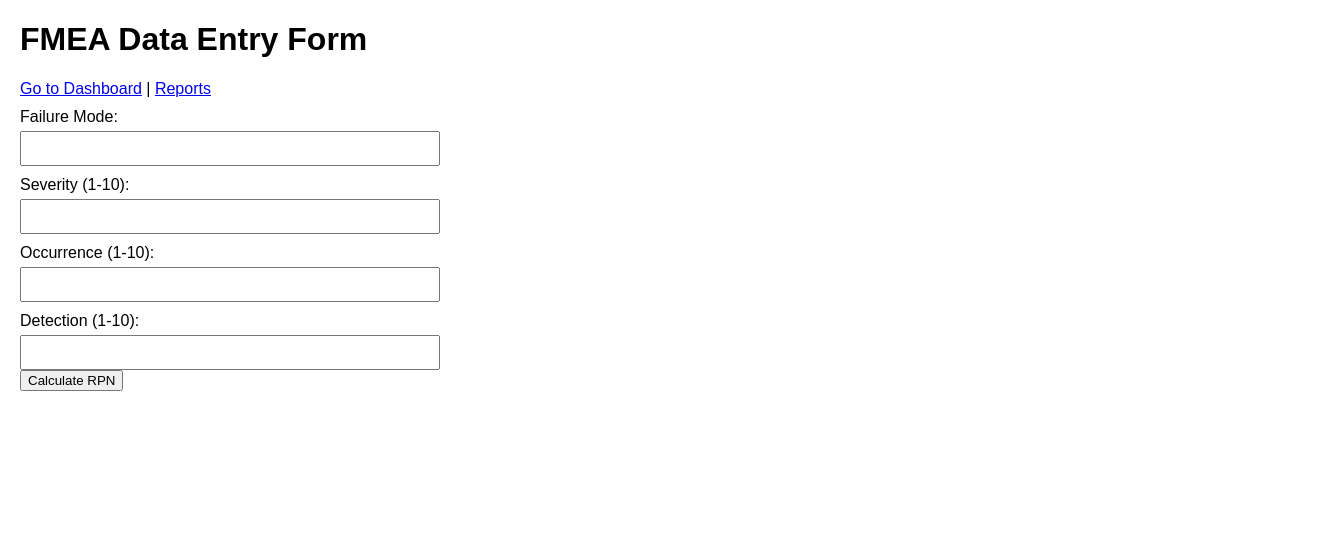
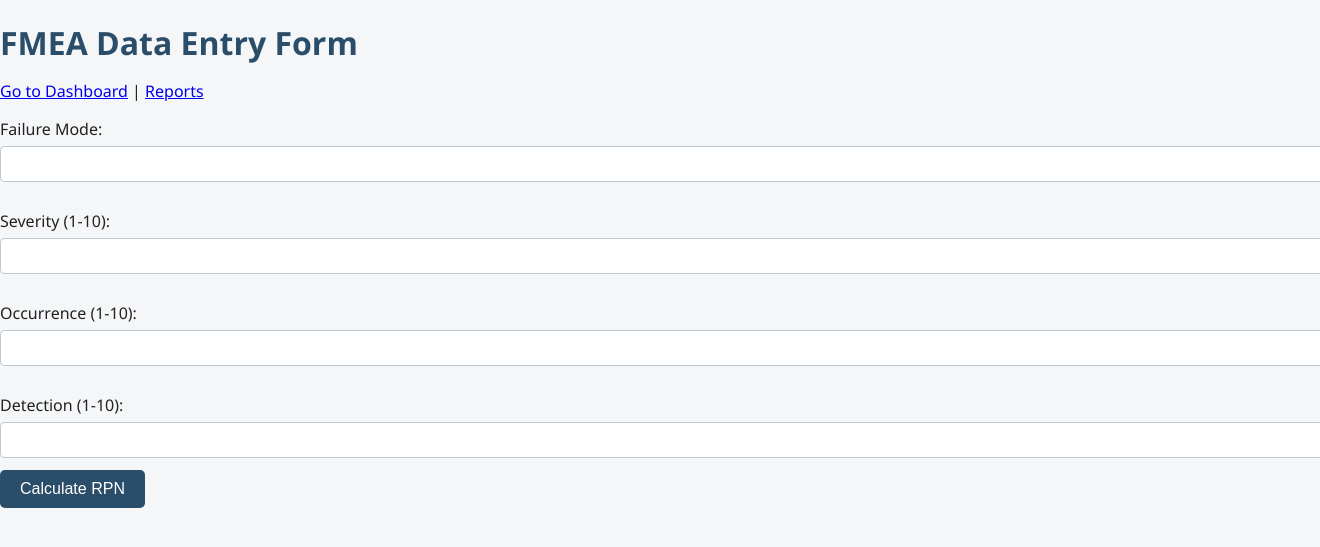
Before and after one commit to Amardoo/FMEA2, a Flask app: page / in a window 1320 px wide; the page is wider, and only the part inside the window is pictured. Shown: the top 547 px of that part. Run offline with Flask 3, Linux system fonts and the light colour scheme.

Commit message:
Enhance styles: add shared CSS and update templates

```diff
--- /dev/null
+++ b/static/style.css
@@ -0,0 +1,68 @@
+/* Enhanced style for Dashboard, Form, and Reports */
+body {
+    font-family: 'Segoe UI', Arial, sans-serif;
+    background: #f4f6f8;
+    margin: 0;
+    padding: 0;
+    color: #222;
+}
+.container {
+    max-width: 900px;
+    margin: 40px auto;
+    background: #fff;
+    border-radius: 10px;
+    box-shadow: 0 2px 8px rgba(0,0,0,0.08);
+    padding: 32px;
+}
+h1, h2, h3 {
+    color: #2a4d69;
+    margin-bottom: 16px;
+}
+button, input[type="submit"] {
+    background: #2a4d69;
+    color: #fff;
+    border: none;
+    border-radius: 5px;
+    padding: 10px 20px;
+    font-size: 1rem;
+    cursor: pointer;
+    transition: background 0.2s;
+}
+button:hover, input[type="submit"]:hover {
+    background: #1e3550;
+}
+table {
+    width: 100%;
+    border-collapse: collapse;
+    margin-bottom: 24px;
+}
+table th, table td {
+    border: 1px solid #e0e0e0;
+    padding: 10px;
+    text-align: left;
+}
+table th {
+    background: #e9f1f7;
+    color: #2a4d69;
+}
+form label {
+    display: block;
+    margin-top: 16px;
+    margin-bottom: 6px;
+    font-weight: 500;
+}
+form input, form select, form textarea {
+    width: 100%;
+    padding: 8px;
+    border: 1px solid #bfc9d1;
+    border-radius: 4px;
+    margin-bottom: 12px;
+    font-size: 1rem;
+}
+.alert {
+    background: #ffe0e0;
+    color: #a94442;
+    padding: 12px;
+    border-radius: 5px;
+    margin-bottom: 20px;
+}
--- a/templates/form.html
+++ b/templates/form.html
@@ -3,13 +3,7 @@
 <head>
     <meta charset="UTF-8">
     <title>FMEA Data Entry Form</title>
-    <style>
-        body { font-family: Arial, sans-serif; margin: 20px; }
-        form { max-width: 400px; }
-        label { display: block; margin: 10px 0 5px; }
-        input { width: 100%; padding: 8px; }
-        .error { color: red; }
-    </style>
+    <link rel="stylesheet" href="/static/style.css">
 </head>
 <body>
     <h1>FMEA Data Entry Form</h1>
```
Also changed, not shown: templates/dashboard.html (+1 -7 lines), templates/reports.html (+1 -6 lines), fmea.db (added).
